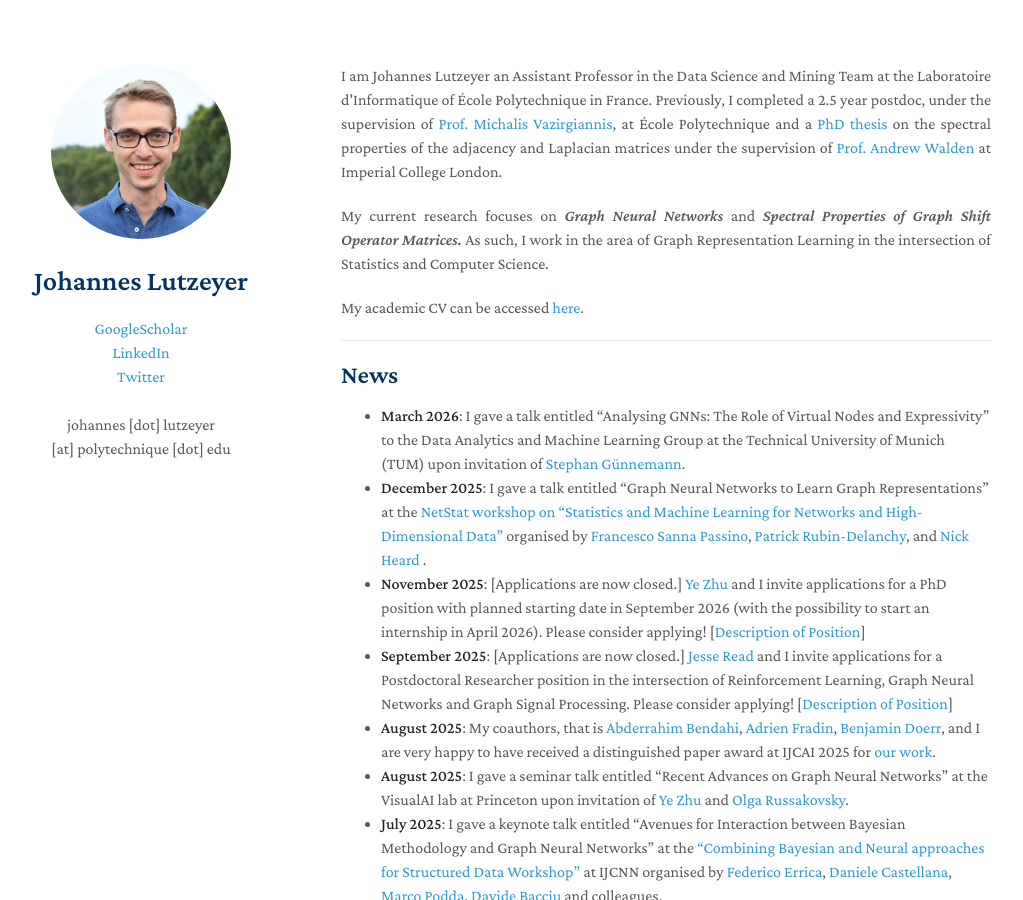
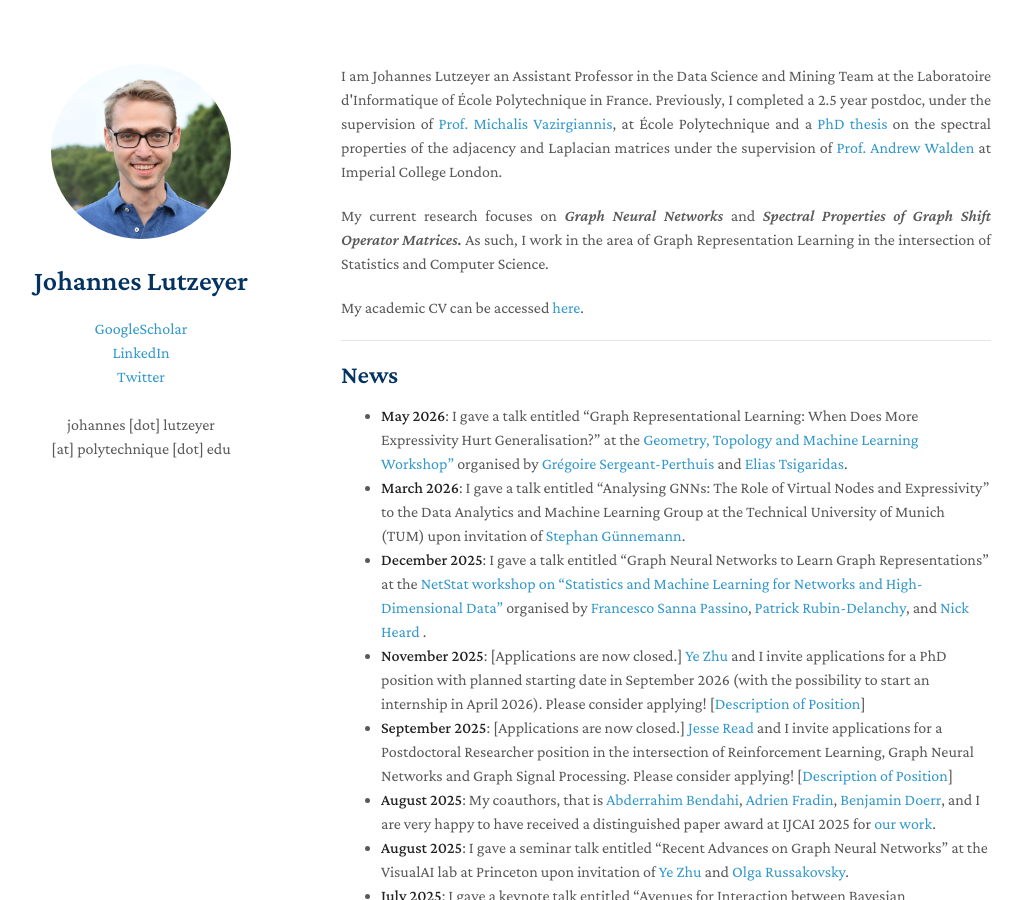
Before and after one commit to johanneslutzeyer/johanneslutzeyer.github.io, a Jekyll site: the page built from index.md, in a window 1280 px wide and 900 px high. Shown: the whole window, without its empty margins (129-1152 px from the left). Built offline with Jekyll 4.4.1, drawn with Linux system fonts in a browser that asks for light colours; our own code applies the rules of GitHub Pages for plain Markdown files; a script that is not in the unit is left out.

Commit message:
Update index.md

```diff
--- a/index.md
+++ b/index.md
@@ -13,6 +13,7 @@ My academic CV can be accessed <a href="https://johanneslutzeyer.com/doc/Johanne
 ---
 
 ## News
+- **May 2026**: I gave a talk entitled "Graph Representational Learning: When Does More Expressivity Hurt Generalisation?" at the <a href="https://sites.google.com/view/gtml26/" target="_blank">Geometry, Topology and Machine Learning Workshop"</a> organised by <a href="https://www.normalesup.org/~sergeant/" target="_blank">Grégoire Sergeant-Perthuis </a> and <a href="https://who.paris.inria.fr/Elias.Tsigaridas/" target="_blank">Elias Tsigaridas</a>.
 - **March 2026**: I gave a talk entitled "Analysing GNNs: The Role of Virtual Nodes and Expressivity" to the Data Analytics and Machine Learning Group at the Technical University of Munich (TUM) upon invitation of <a href="https://www.professoren.tum.de/en/guennemann-stephan" target=" blank">Stephan Günnemann</a>.
 - **December 2025**: I gave a talk entitled "Graph Neural Networks to Learn Graph Representations" at the <a href="https://sites.google.com/view/netstat25/home" target="_blank">NetStat workshop on "Statistics and Machine Learning for Networks and High-Dimensional Data"</a> organised by <a href="https://fraspass.github.io/" target="_blank">Francesco Sanna Passino</a>, <a href="https://webhomes.maths.ed.ac.uk/~prd/index.html" target="_blank">Patrick Rubin-Delanchy</a>, and <a href="https://www.ma.imperial.ac.uk/~naheard/" target="_blank">Nick Heard
 </a>.
```
